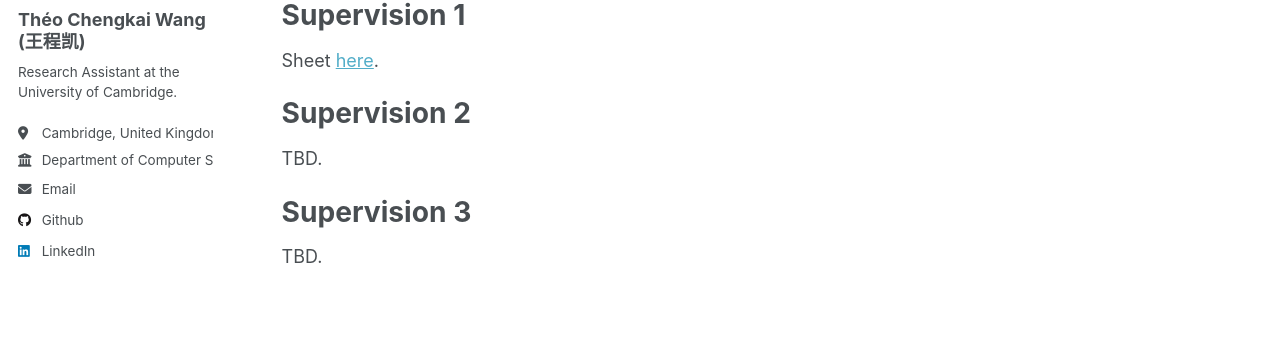
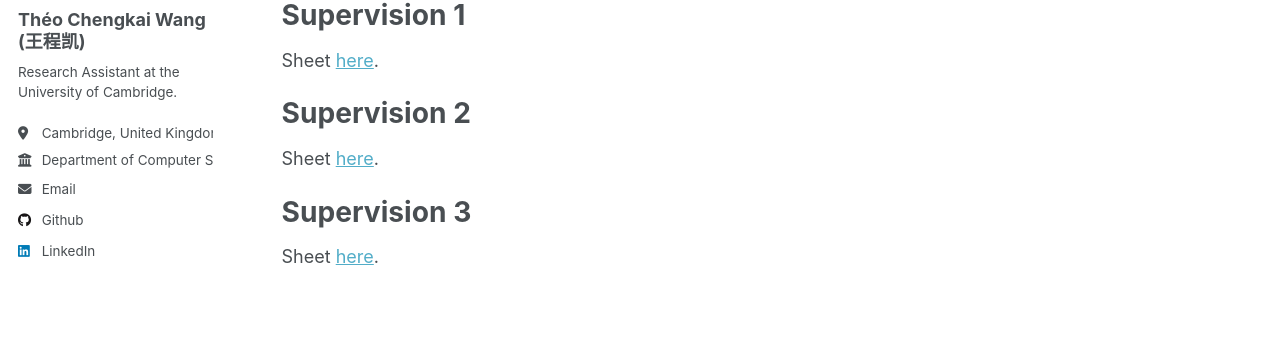
Before and after one commit to theo-chengkai-wang/theo-chengkai-wang.github.io, a Jekyll site: the page built from _teaching/michaelmas2425.md, in a window 1280 px wide and 957 px high. Shown: the part 282-636 px from the top of the window. Built offline with Jekyll 4.4.1, drawn with Linux system fonts in a browser that asks for light colours.

Commit message:
SV2 and 3

```diff
--- a/_teaching/michaelmas2425.md
+++ b/_teaching/michaelmas2425.md
@@ -16,8 +16,8 @@ Sheet [here](/files/supo/michaelmas2425/SV1.pdf).
 
 Supervision 2
 ======
-TBD.
+Sheet [here](/files/supo/michaelmas2425/SV2.pdf).
 
 Supervision 3
 ======
-TBD.
+Sheet [here](/files/supo/michaelmas2425/SV3.pdf).
```
Also changed, not shown: 2 other files.
